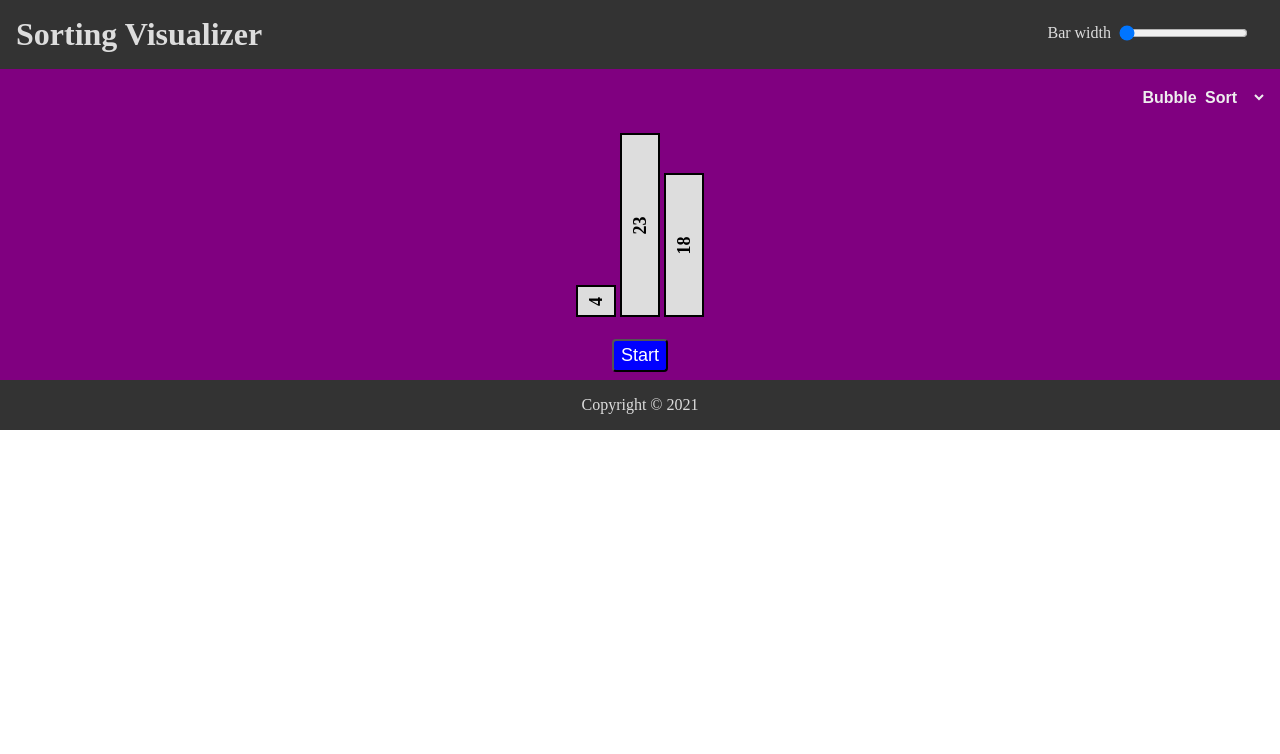
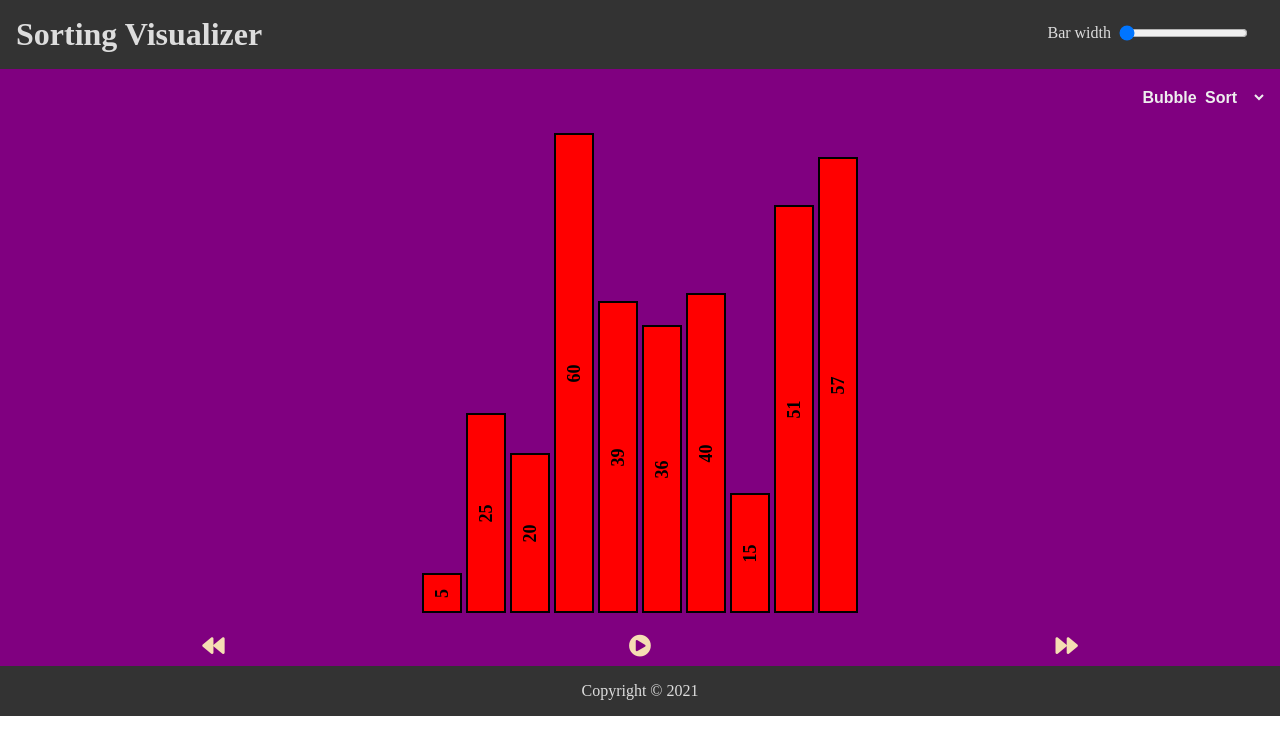
Before and after one commit to saurabhmehta1601/sorting-algorithm-visualizer, a React (Create React App) app: page / in a window 1280 px wide. Shown: the top 754 px of the page. Built offline with nearby package versions, Linux system fonts and the light colour scheme.

Commit message:
Bubble sort and redux setup

```diff
--- a/public/index.html
+++ b/public/index.html
@@ -10,6 +10,7 @@
       content="Web site created using create-react-app"
     />
     <link rel="apple-touch-icon" href="%PUBLIC_URL%/logo192.png" />
+    <link rel="stylesheet" href="https://cdnjs.cloudflare.com/ajax/libs/font-awesome/5.15.4/css/all.min.css" integrity="sha512-1ycn6IcaQQ40/MKBW2W4Rhis/DbILU74C1vSrLJxCq57o941Ym01SwNsOMqvEBFlcgUa6xLiPY/NS5R+E6ztJQ==" crossorigin="anonymous" referrerpolicy="no-referrer" />
     <!--
       manifest.json provides metadata used when your web app is installed on a
       user's mobile device or desktop. See https://developers.google.com/web/fundamentals/web-app-manifest/
--- a/src/App.tsx
+++ b/src/App.tsx
@@ -5,6 +5,7 @@ import Header from "./components/Header"
 import Footer from "./components/Footer";
 import PlaybackControls from "./components/PlaybackControls";
 import AlgoSelector from "./components/AlgoSelector";
+import { useSelector } from "react-redux";
 
 function App() {
 
--- a/src/algorithms/BubbleSort.ts
+++ b/src/algorithms/BubbleSort.ts
@@ -13,9 +13,9 @@ interface ICurrentIterationResult  {
 
 export default function BubbleSort(inputArr: number[]){
 
-    const arr = [...inputArr]
+   const arr = [...inputArr]
 
-   const results= []
+   const results= [{ iteratingElementIndex: 0,swappedElementIndex: -1,arrayState: inputArr}]
    let n = arr.length
 
    for(let i = 0; i< n-1 ;i++){
@@ -28,7 +28,7 @@ export default function BubbleSort(inputArr: number[]){
               swap(arr,j,j+1)
               currentIterationResult.swappedElementIndex = j + 1
            }
-           currentIterationResult.arrayState = arr
+           currentIterationResult.arrayState = [...arr]
           results.push(currentIterationResult)
        }
        if(isSorted){
--- a/src/components/AlgoSelector.tsx
+++ b/src/components/AlgoSelector.tsx
@@ -1,12 +1,13 @@
 import React from "react"
-import {useDispatch} from "react-redux"
+import {useDispatch, useSelector} from "react-redux"
 import styled from "styled-components"
+
+
 
 export default function AlgoSelector(){
     const dispatch  = useDispatch()
-    const handleChange = (e:  React.ChangeEvent<HTMLSelectElement>) => {
-        console.log(e.target.value)
-    }
+    const  state = useSelector(state => state)
+    const handleChange = (e:  React.ChangeEvent<HTMLSelectElement>) => { console.log("changed") }
 
     return  (
         <StyledAlgoSelector  onChange={handleChange}>
--- a/src/components/BarsContainer.tsx
+++ b/src/components/BarsContainer.tsx
@@ -1,18 +1,16 @@
-import React, {useRef, useState} from "react"
+import { useSelector } from "react-redux"
 import styled from "styled-components"
+import { RootState } from "../redux/store"
 import Bar from "./Bar"
 
-import {getRandomArray}  from "../utils/getRandomArray"
-import BubbleSort from "../algorithms/BubbleSort"
+export default function BarsContainer(){
+const { currentStepIndex,sortingSteps }= useSelector((state : RootState) => state.sort)
+console.log(sortingSteps);
 
-export default function BarsContainer(){
-    //const  heights= getRandomArray(3,5,60)
-    const  [heights,setHeights] = useState(getRandomArray(3,3,60))
-   const currentStep =  useRef(0)
-   const stepsData =  useRef(BubbleSort(heights))
-   console.log(stepsData)
     return (<StyledBarsContainer>
-        {heights.map(( h,idx) => <Bar key={idx} height={h} bgColor="#ddd" /> ) }
+        {sortingSteps[currentStepIndex].arrayState.map((h,idx) => {
+           return <Bar key={idx} height={h} bgColor="red" />
+        })}
     </StyledBarsContainer>)
 }
 
--- a/src/components/PlaybackControls.tsx
+++ b/src/components/PlaybackControls.tsx
@@ -1,24 +1,31 @@
 import React from "react"
+import { useDispatch, useSelector } from "react-redux"
 import styled from "styled-components"
+import { RootState } from "../redux/store"
+import {increateCurrentStepIndex,decreaseCurrentStepIndex,setRunningState} from "../redux/features/sortSlice"
 
 export default function  PlaybackControls(){
-    const startSort = () =>{
-        console.log("hellow ")
-    }
+
+    const {isRunning} = useSelector((state: RootState) =>  state.sort)
+    const dispatch = useDispatch()
+
+    const moveNextStep = () => {dispatch(increateCurrentStepIndex())}
+    const movePrevStep = () => {dispatch(decreaseCurrentStepIndex())}
+
+    const togglePlayState = () => {dispatch(setRunningState(!isRunning))}
     return (<StyledControl>
-                <button onClick={startSort}>Start</button>
+           <a href="#" onClick={movePrevStep}><i className="fas fa-backward"></i></a>
+            <a href="#" onClick={togglePlayState}><i className={isRunning ? "fas fa-pause-circle": "fas fa-play-circle"}></i></a>
+           <a href="#" onClick={moveNextStep}><i className="fas fa-forward"></i></a>
             </StyledControl>)
 }
 
 const StyledControl= styled.div`
     display: flex;
     justify-content: space-around;
-    button {
-        background: blue ;
-        color:white ;
-        padding: 0.2em 0.4em ;
-        border-radius: 4px ;
-        font-size: 1.125rem ;
 
+    i{
+        color: wheat;
+        font-size: 1.4rem ;
     }
 `
--- a/src/redux/features/algoSlice.ts
+++ /dev/null
@@ -1,18 +0,0 @@
-import {createSlice,PayloadAction} from "@reduxjs/toolkit"
-
-type algo = "BubbleSort"
-
-const initialState: algo = 'BubbleSort'
-
-export const algoSlice = createSlice({
-    name: "Sorting algorithm",
-    initialState,
-    reducers: {
-        update: (state, action: PayloadAction<algo>) => {
-            state = action.payload
-        }
-    }
-})
-
-export const { update } =  algoSlice.actions
-export default algoSlice.reducer
--- /dev/null
+++ b/src/redux/features/sortSlice.ts
@@ -0,0 +1,36 @@
+import { getRandomArray } from "../../utils/getRandomArray"
+import BubbleSort from "../../algorithms/BubbleSort"
+import {createSlice,PayloadAction} from "@reduxjs/toolkit"
+
+const initialState = {
+    isRunning: false,
+    currentStepIndex: 0,
+    algorithm:'BubbleSort' ,
+    sortingSteps: BubbleSort(getRandomArray(10,5,60))
+}
+
+export const sortingSlice = createSlice({
+    name: "Sorting",
+    initialState,
+    reducers: {
+        setRunningState: (state, action: PayloadAction<boolean>) => {
+            state.isRunning = action.payload
+        },
+        increateCurrentStepIndex: (state) => {
+            if(state.currentStepIndex !== state.sortingSteps.length - 1){
+               state.currentStepIndex += 1
+            }
+        },
+        decreaseCurrentStepIndex: (state) => {
+            if(state.currentStepIndex !== 0){
+               state.currentStepIndex -= 1
+            }
+        },
+        updateAlgo: (state, action: PayloadAction<string>) => {
+            state.algorithm= action.payload
+        }
+    }
+})
+
+export const { setRunningState ,increateCurrentStepIndex,updateAlgo, decreaseCurrentStepIndex} =  sortingSlice.actions
+export default sortingSlice.reducer
--- a/src/redux/store.ts
+++ b/src/redux/store.ts
@@ -1,14 +1,10 @@
 import { configureStore } from '@reduxjs/toolkit'
-import algoReducer  from "./features/algoSlice"
+import sortReducer from "./features/sortSlice"
 
 export const store = configureStore({
     reducer: {
-        algo: algoReducer
+        sort: sortReducer
     },
 })
-
-//COPIED FROM OFFICIAL DOCS
-//Infer the `RootState` and `AppDispatch` types from the store itself
+// eslint-disable-next-line no-undef
 export type RootState = ReturnType<typeof store.getState>
-// Inferred type: {posts: PostsState, comments: CommentsState, users: UsersState}
-export type AppDispatch = typeof store.dispatch
--- a/src/utils/getRandomArray.ts
+++ b/src/utils/getRandomArray.ts
@@ -1,9 +1,11 @@
 // both endpoints a and b included
-export const  getRandomNumber = (a:number,b:number) : number => a + Math.floor(Math.random() * (b- a + 1))
+const  getRandomNumber = (a:number,b:number) : number => a + Math.floor(Math.random() * (b- a + 1))
 
 
 export const getRandomArray = (size:number , a:number , b : number) =>{
     let arr = []
-    for(let i =0 ; i < size ; i++) arr.push(getRandomNumber(a,b))
+    for(let i =0 ; i < size ; i++){
+        arr.push(getRandomNumber(a,b))
+    }
     return arr
 }
```
